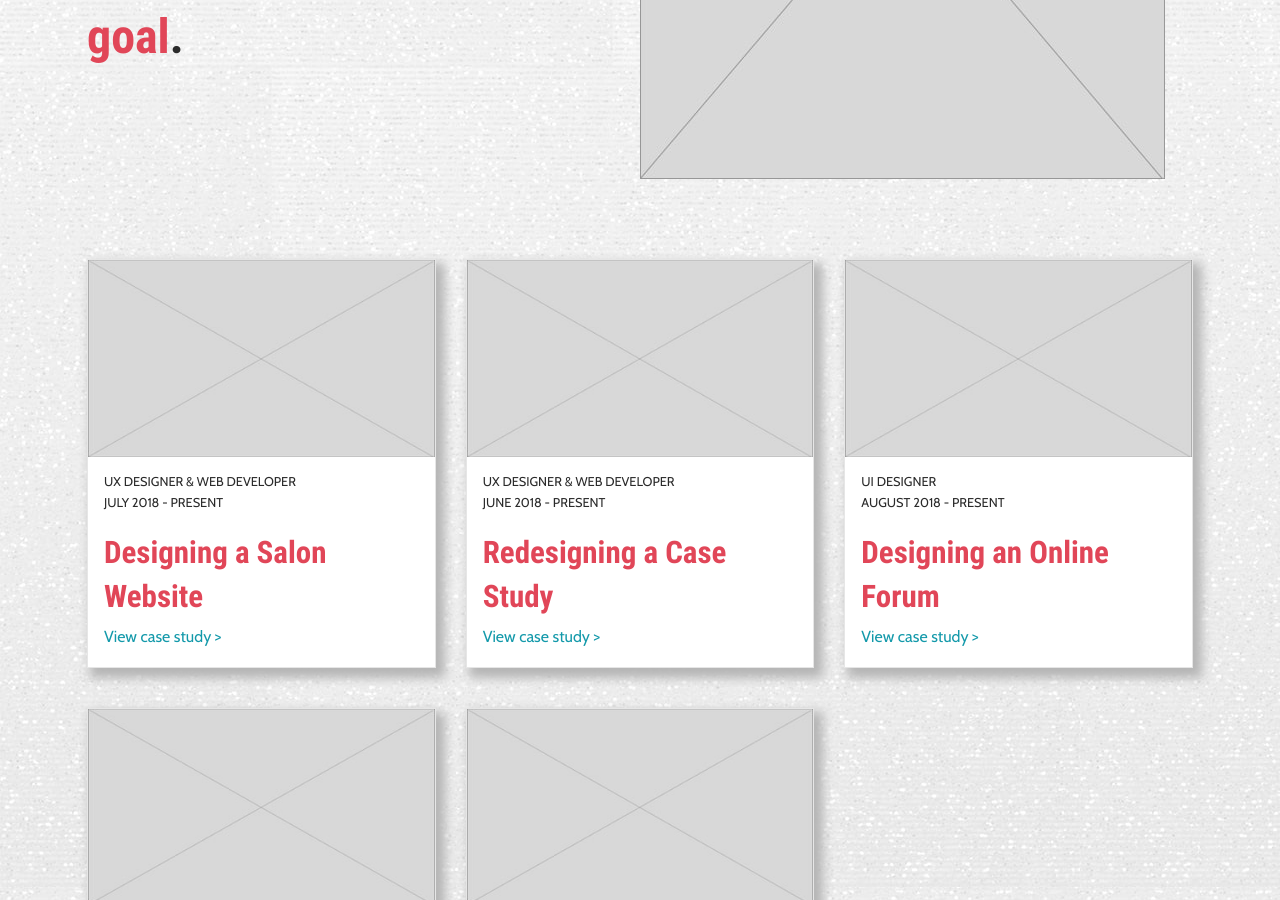
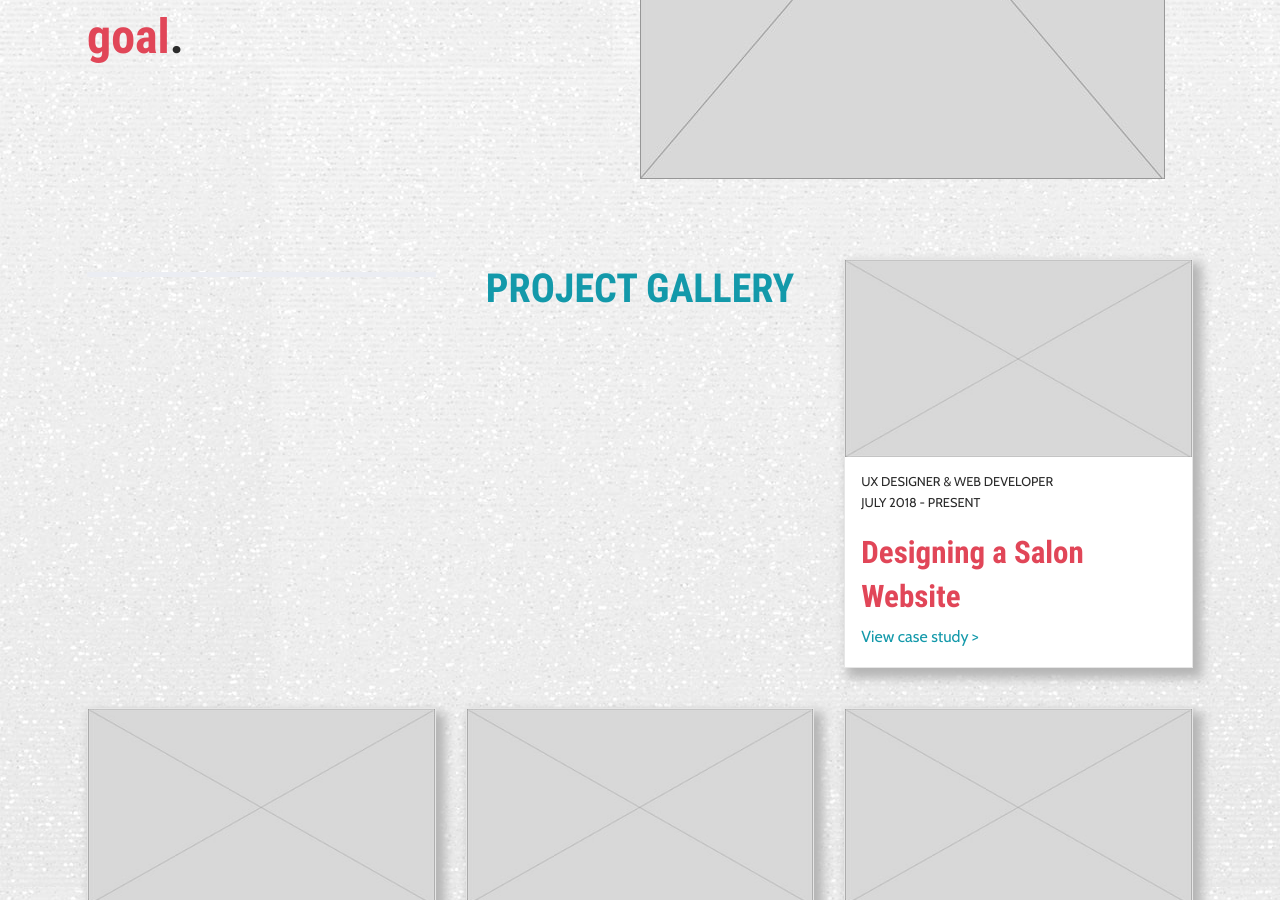
Before and after one commit to emeriwether/emeriwether.github.io, a Jekyll site: the page built from home.html, in a window 1280 px wide and 900 px high, scrolled down 577 px. Built offline with Jekyll 4.4.1, drawn with Linux system fonts in a browser that asks for light colours.

Commit message:
add title to project gallery section on home

```diff
--- a/home.html
+++ b/home.html
@@ -30,8 +30,12 @@
     <div class="grid-x grid-padding-x small-up-1 medium-up-2 large-up-3" id="projectGallery">
 
       <!-- SECTION LABEL FOR SMALL SCREENS -->
-      <div class="cell hide-for-medium">
-        <h2 class="aquaText text-center">CASE STUDIES</h2>
+      <div class="cell">
+        <img src="/images/sectionUnderline_blue.svg">
+      </div>
+
+      <div class="cell">
+        <h2 class="aquaText text-center">PROJECT GALLERY</h2>
       </div>
 
       <!-- PROJECT 1 -->
--- a/project.html
+++ b/project.html
@@ -30,7 +30,7 @@
             <h2 class="text-left">PROJECT 2</h2>
             <h1 class="text-left">IMPROVING A CASE STUDY</h1>
             <h3 class="text-left italicText">Improving usability through user-centered design</h3>
-            <img class="sectionUnderline" src="images/project2/sectionUnderline.svg" alt="section underline">
+            <img class="sectionUnderline" src="images/sectionUnderline_white.svg" alt="section underline">
             <h4 class="text-left headerSectionLabel">Project Goal</h4>
             <p class="text-left">To improve the usability of my case studies in order to better appeal to target users</p>
             <h4 class="text-left headerSectionLabel">Project Duration</h4>
```
Also changed, not shown: images/project2/sectionUnderline.png (deleted), images/sectionUnderline_blue.svg (renamed from images/project2/sectionUnderline.svg), images/sectionUnderline_white.svg (added).
